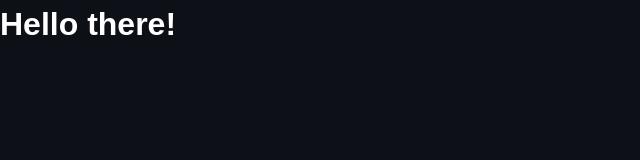
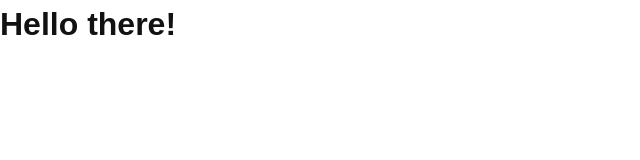
Before and after one commit to emunhoz/eder.github.io, a website: page index.html in a window 1280 px wide. Shown: the whole page, without its empty margins (0-640 px from the left). Drawn offline with Linux system fonts and the light colour scheme.

Commit message:
feat: dark-theme css variables

```diff
--- /dev/null
+++ b/css/dark-theme.css
@@ -0,0 +1,6 @@
+@media (prefers-color-scheme: dark) {
+  :root {
+    --bg-color: #222;
+    --font-color: #eee;
+  }
+}
--- a/css/page.css
+++ b/css/page.css
@@ -7,6 +7,6 @@ body {
   font-family: Arial, Helvetica, sans-serif;
   font-size: var(--body-font-size, 14px);
   line-height: 1.5;
-  color: var(--white);
-  background: var(--black);
+  color: var(--font-color);
+  background: var(--bg-color);
 }
--- a/css/variables.css
+++ b/css/variables.css
@@ -2,4 +2,7 @@
   --white: #fff;
   --black: #0d1117;
   --body-font-size: 16px;
+  --bg-color: #ffffff;
+  --font-color: #121212;
+  color-scheme: light dark;
 }
--- a/index.html
+++ b/index.html
@@ -5,9 +5,11 @@
     <meta http-equiv="X-UA-Compatible" content="IE=edge">
     <meta name="viewport" content="width=device-width, initial-scale=1.0">
     <meta name="description" content="Here you gonna find more details about me">
+    <meta name="color-scheme" content="dark light">
     <title>Eder</title>
     <link rel="stylesheet" href="./css/variables.css">
     <link rel="stylesheet" href="./css/page.css">
+    <link rel="stylesheet" href="./css/dark-theme.css">
   </head>
   <body>
     <h1>Hello there!</h1>
```
